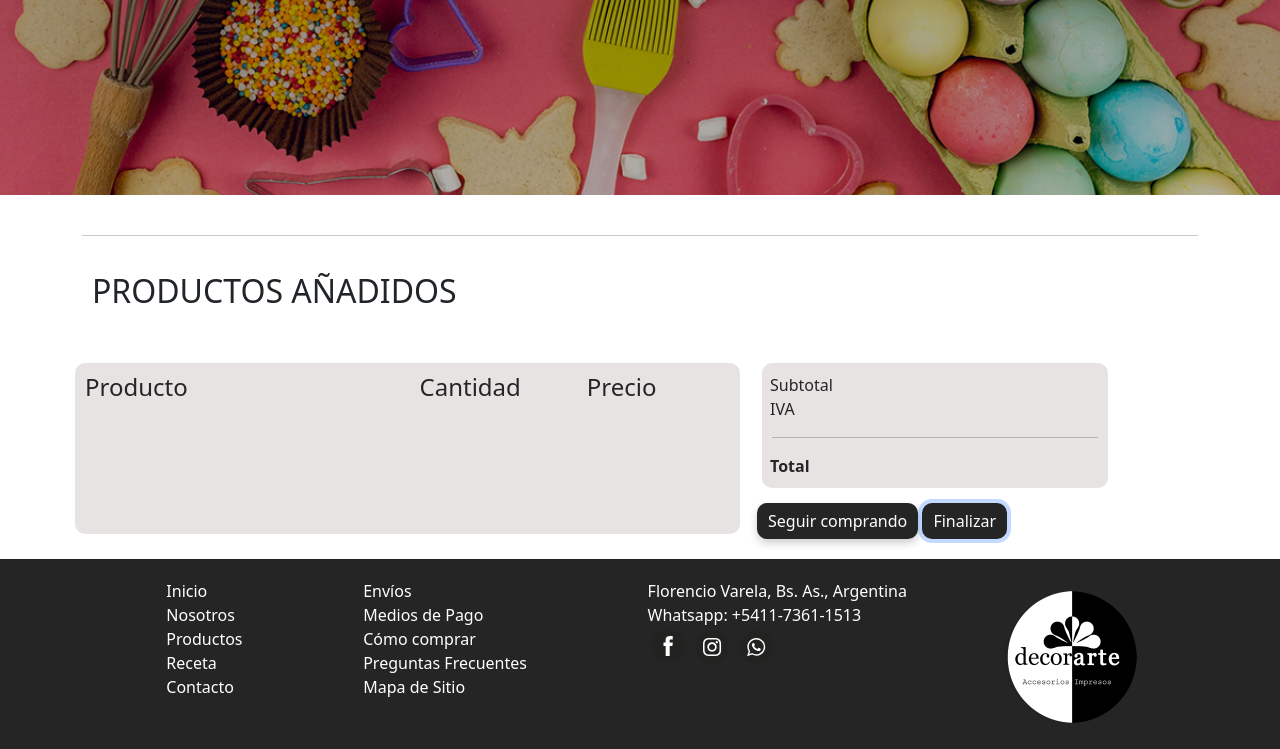
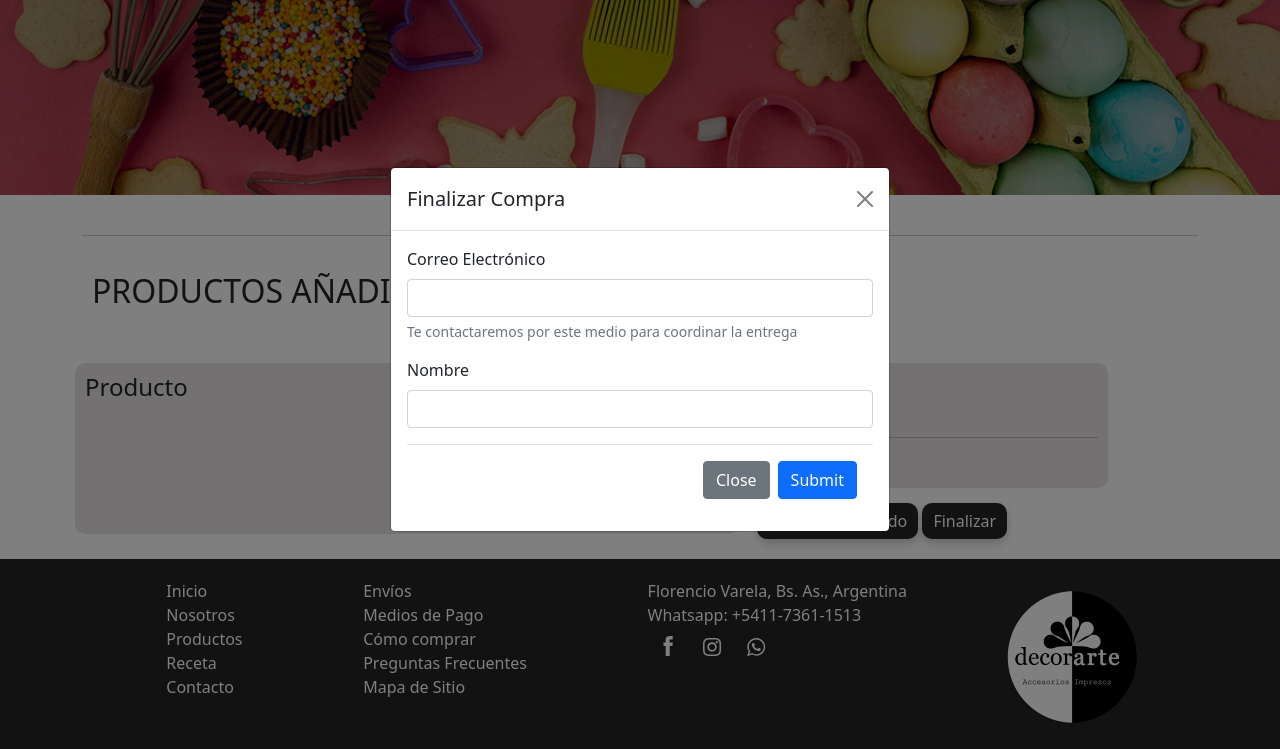
Before and after one commit to valessol/decorarte-tienda-online, a website: page carrito.html in a window 1280 px wide. Both pictures are taken after a click on the button "Finalizar". Shown: the part 445-1194 px from the top of the page. Drawn offline with nearby package versions, Linux system fonts and the light colour scheme; files that its build step writes are made by us from their sources.

Commit message:
formulario modal para terminar compra - no funcional
al clickear en submit, se vacía el carrito

```diff
--- a/Datos/load.js
+++ b/Datos/load.js
@@ -50,7 +50,7 @@ const sumarCarrito = () => {
     carrito.forEach(element => {
         subtotal += (element.precio * element.cantidad);
     })
-    IVA = subtotal * 0.21;
+    IVA = parseFloat((subtotal * 0.21).toFixed(2));
     total = subtotal + IVA;
 
     $('.subtotalCarrito').html(`<p class="col-md-6 subtotalCarrito">$ ${subtotal}</p>`);
--- a/carrito.html
+++ b/carrito.html
@@ -95,10 +95,40 @@
                             </div>
                             <div>
                                 <a href="./index.html" class="btn button">Seguir comprando</a>
-                                <button class="btn button">Finalizar</button>
+                                <button type="button" class="btn button" data-bs-toggle="modal" data-bs-target="#staticBackdrop">Finalizar</button>
                             </div>
                         </div>
                 </section>
+                <!-- Finalizar compra -->
+                <div class="modal fade" id="staticBackdrop" data-bs-backdrop="static" data-bs-keyboard="false" tabindex="-1" aria-labelledby="staticBackdropLabel" aria-hidden="true">
+                    <div class="modal-dialog modal-dialog-centered modal-dialog-scrollable">
+                    <div class="modal-content">
+                        <div class="modal-header">
+                            <h5 class="modal-title" id="staticBackdropLabel">Finalizar Compra</h5>
+                            <button type="button" class="btn-close" data-bs-dismiss="modal" aria-label="Close"></button>
+                          </div>
+                          <div class="modal-body">
+                                <form>
+                                    <div class="mb-3">
+                                        <label for="exampleInputEmail1" class="form-label">Correo Electrónico</label>
+                                        <input type="email" class="form-control" id="exampleInputEmail1" aria-describedby="emailHelp">
+                                        <div id="emailHelp" class="form-text">
+                                            Te contactaremos por este medio para coordinar la entrega
+                                        </div>
+                                    </div>
+                                    <div class="mb-3">
+                                        <label for="exampleInputName" class="form-label">Nombre</label>
+                                        <input type="text" class="form-control" id="exampleInputName">
+                                    </div>
+                                    <div class="modal-footer">
+                                        <button type="button" class="btn btn-secondary" data-bs-dismiss="modal">Close</button>
+                                        <button type="submit" class="btn btn-primary" onclick= "vaciarCarrito()">Submit</button>
+                                    </div>
+                                </form>
+                          </div>
+                        </div>
+                    </div>
+                </div>
         </main>
 
         <footer>
```
Also changed, not shown: funciones/eventos.js (line endings or trailing spaces).
